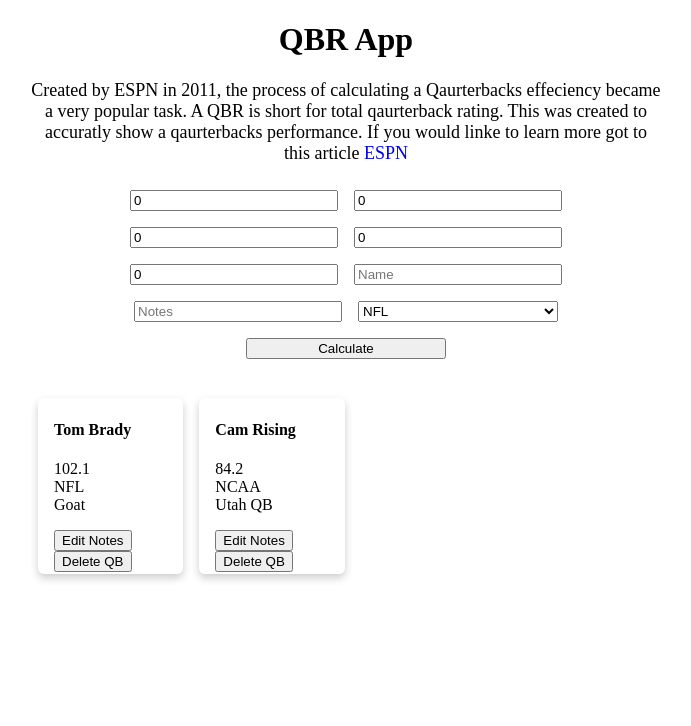
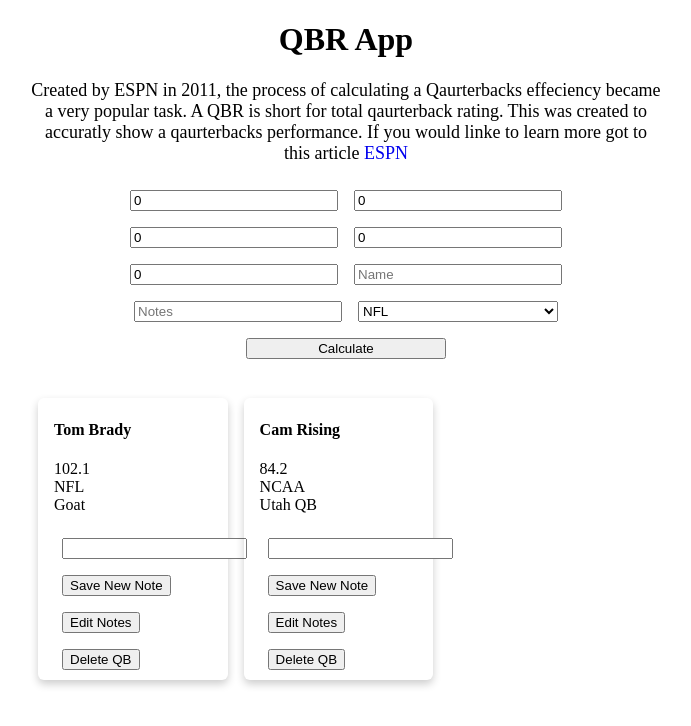
Before and after one commit to JcJen62/Vue-QBR-App, a Vue app: page / in a window 1280 px wide. Shown: the top 726 px of the page, without its empty margins (294-985 px from the left). Built offline with nearby package versions, Linux system fonts and the light colour scheme.

Commit message:
Start of edit notes and delete qb

```diff
--- a/src/App.vue
+++ b/src/App.vue
@@ -2,7 +2,7 @@
   <h1>QBR App</h1>
   <helper-para />
   <user-form @add:players='addQuarterback' />
-  <card :players="quarterbacks" />
+  <card :players="quarterbacks" @edit:players='editNotes' @delete:players='deleteQB'/>
 </template>
 
 <script>
@@ -40,7 +40,22 @@
   methods: {
     addQuarterback(quarterback) {
       this.quarterbacks.push(quarterback)
-    }
+    },
+
+    editNotes(id, notes) {
+      const newNotes = notes
+      this.quarterbacks = this.quarterbacks.map(elm => {
+        if (elm.id === id){
+          elm.notes = newNotes
+        }
+
+        return elm
+      })
+    },
+
+    // deleteQB(id) {
+
+    // }
   }
 };
 </script>
@@ -51,7 +66,7 @@
 }
 
 #app {
-  max-width: 960px;
+  max-width: 1200px;
   margin: 0 auto;
   width: 50%;
 }
--- a/src/components/Card.vue
+++ b/src/components/Card.vue
@@ -1,36 +1,50 @@
 <template>
-  <div class="wrapperCard">
-      <div
-        v-for="player in players"
-        :key="player.id"
-        class="card"
-        >
+  <div id="box">
+    <div class="wrapperCard">
+      <div v-for="player in players" :key="player.id" class="card">
         <div class="container">
-          <h4><b>{{player.name}}</b></h4>
+          <h4>
+            <b>{{ player.name }}</b>
+          </h4>
           <p>
-            {{player.qbr}}<br>
-            {{player.league}}<br>
-            {{player.notes}}
+            {{ player.qbr }}<br />
+            {{ player.league }}<br />
+            {{ player.notes }}
           </p>
+
+          <input v-model="notes" id="editNote" />
+          <button class="cardBtn">Save New Note</button>
           <button class="cardBtn">Edit Notes</button>
           <button class="cardBtn">Delete QB</button>
         </div>
       </div>
+    </div>
   </div>
 </template>
 
 <script>
 export default {
-    name: "Card",
-    props: {
-      players: Array,
-    }
+  name: "Card",
+  props: {
+    players: Array,
+  },
 };
 </script>
 
 <style scoped>
 .cardBtn {
+  margin: 8px;
+}
 
+#editNote {
+  margin: 8px;
+}
+
+#box {
+  display: flex;
+  flex-direction: row;
+  justify-content: center;
+  flex-wrap: wrap;
 }
 
 .wrapperCard {
@@ -38,7 +52,7 @@
   flex-wrap: wrap;
 }
 .card {
-  max-width: 23%;
+  max-width: 30%;
   flex-basis: 100%;
   text-align: left;
   box-shadow: 0 4px 8px 0 rgba(0, 0, 0, 0.2);
```
